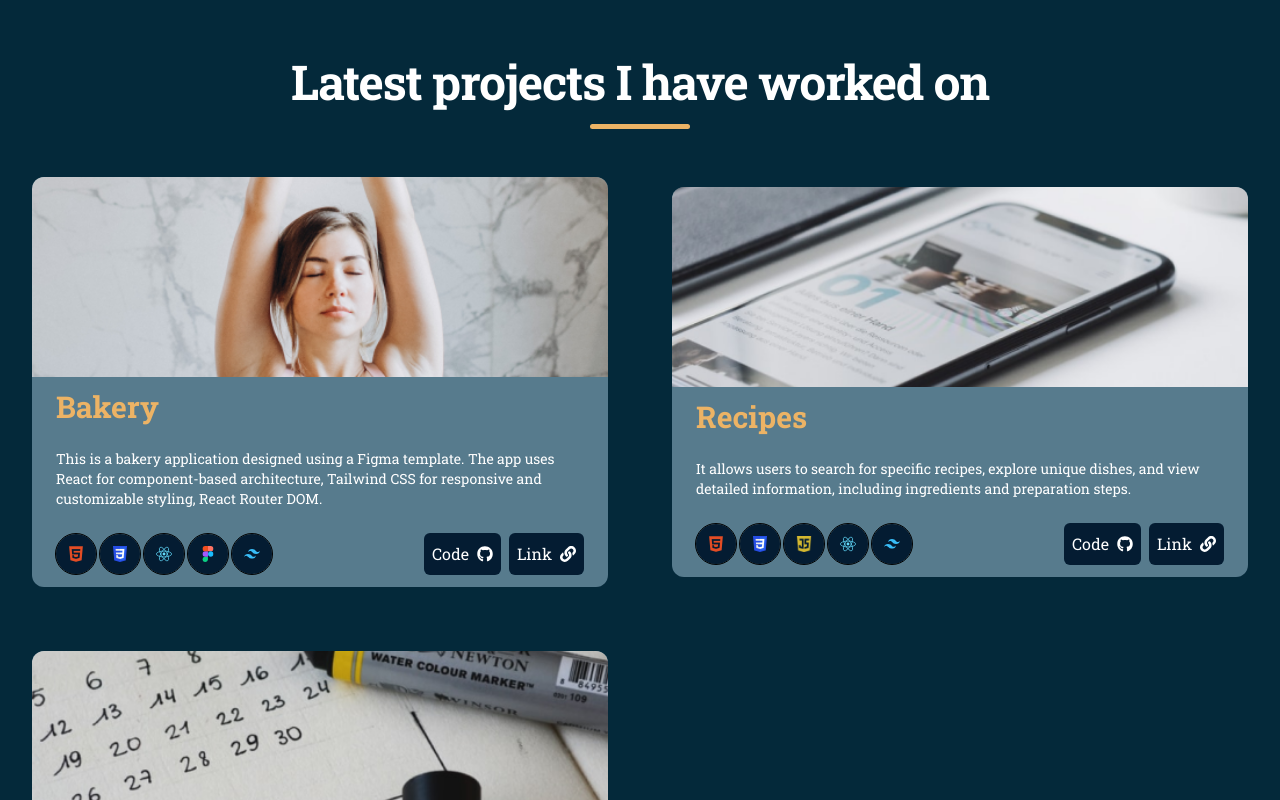
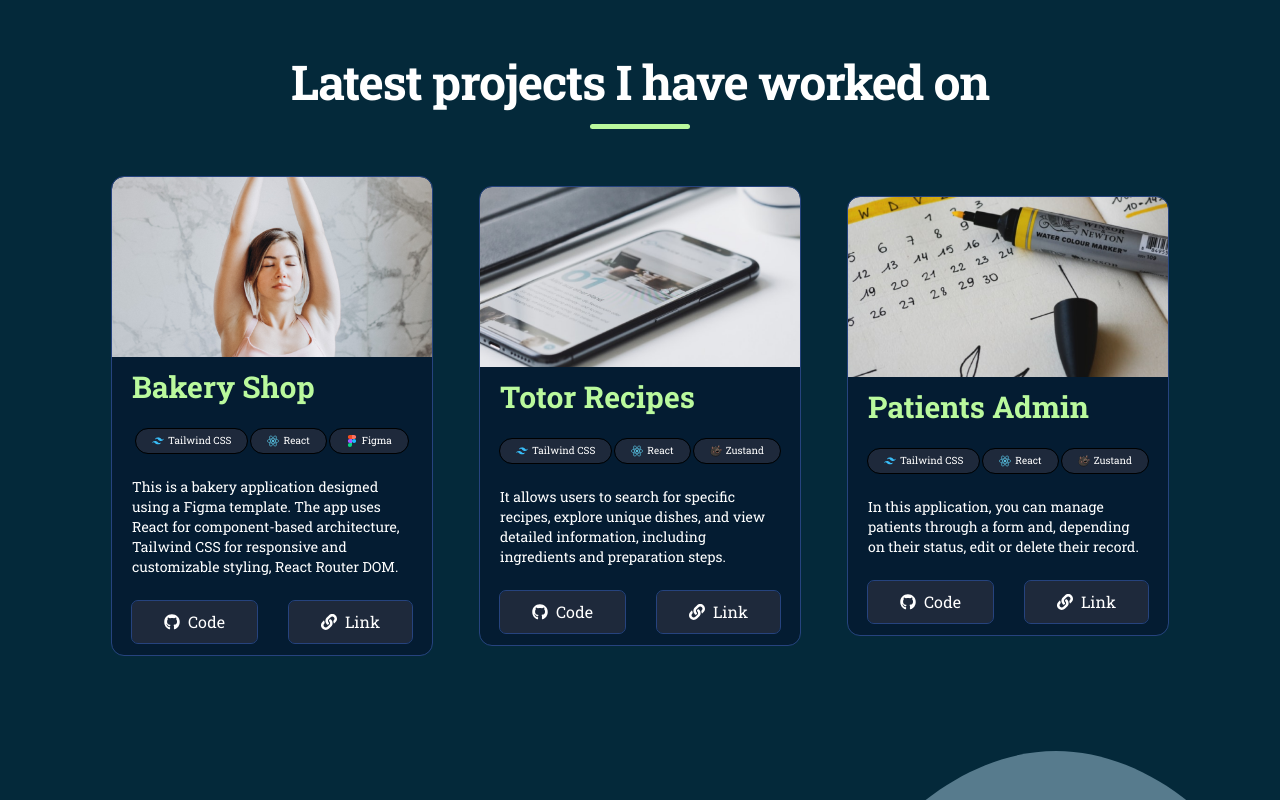
Before and after one commit to tutaabsoluta/portfolio, a React (Vite) app: page / in a window 1280 px wide. Shown: the part 580-1380 px from the top of the page. Built offline with nearby package versions, Linux system fonts and the light colour scheme.

Commit message:
color palette changes

```diff
--- a/src/components/ProjectCard.jsx
+++ b/src/components/ProjectCard.jsx
@@ -18,43 +18,40 @@ export const ProjectCard = ({
         isHovered ? "opacity-100" : "opacity-30"
       }`}
     >
-      <div className="max-w-xl flex flex-col items-center rounded-xl bg-secondary overflow-hidden relative">
+      <div className="flex flex-col items-center rounded-xl bg-accent overflow-hidden relative max-w-xs outline outline-1 outline-secondary">
         {/* Image */}
         <div className="w-full">
           <img
             src={url}
             alt={`${name} project`}
-            className="w-full h-[200px] object-cover"
+            className="w-full h-[180px] object-cover"
           />
         </div>
 
         {/* Content */}
         <div className="px-6 py-3 space-y-6">
           <h3 className="text-primary">{name}</h3>
+          <div className="flex items-center justify-center gap-1">
+            {technologies.map((technology, idx) => (
+              <Technology key={idx} name={ technology.name } url={ technology.url }  />
+            ))}
+          </div>
           <p className="text-white text-sm">{description}</p>
 
-          {/* Technologies */}
-          <div className="flex gap-2 justify-between">
-            <div className="flex items-center justify-center gap-1">
-              {technologies.map((technology, idx) => (
-                <Technology key={idx} imageUrl={technology} />
-              ))}
-            </div>
+          {/* Buttons */}
 
           {/* Buttons */}
-            <div className="flex gap-2 items-center">
-              <div className="bg-accent text-white px-2 py-2 rounded-md">
+          <div className="flex justify-center gap-8">
+            <div className="bg-slate-800 text-white px-8 py-2 rounded-md outline outline-1 outline-secondary">
               <button className="flex items-center gap-2">
-                  Code <FaGithub />
+                <FaGithub /> Code
               </button>
             </div>
-              <div className="bg-accent text-white px-2 py-2 rounded-md">
+            <div className="bg-slate-800 text-white px-8 py-2 rounded-md outline outline-1 outline-secondary">
               <button className="flex items-center gap-2">
-                  Link <FaLink />
+                <FaLink /> Link
               </button>
             </div>
-            </div>
-
           </div>
         </div>
       </div>
--- a/src/components/Projects.jsx
+++ b/src/components/Projects.jsx
@@ -6,7 +6,7 @@ export const Projects = () => {
   const [hoveredCard, setHoveredCard] = useState(null);
 
   return (
-    <main className=" grid grid-cols-2 place-items-center gap-y-16">
+    <main className="flex items-center justify-center gap-12">
       {projects.map((project, index) => (
         <div
           key={project.id}
--- a/src/components/Technology.jsx
+++ b/src/components/Technology.jsx
@@ -1,9 +1,12 @@
 
-export const Technology = ({ imageUrl }) => {
+export const Technology = ({ name, url }) => {
+
+
     return (
       <div>
-        <div className="p-3 rounded-full bg-accent outline outline-1">
-          <img src={ imageUrl } alt="Technology" className="w-4 h-4" />
+        <div className="flex items-center justify-center gap-1 px-4 rounded-full  outline outline-1 bg-slate-800">
+          <img src={ url } alt="Technology" className="w-3 h-3" />
+          <p className="text-[10px] text-white">{name}</p>
         </div>
       </div>
     );
--- a/src/data/data.js
+++ b/src/data/data.js
@@ -3,115 +3,132 @@ import { RiTailwindCssLine } from "react-icons/ri";
 export const projects = [
   {
     id: 1,
-    title: "Bakery",
-    description: 'This is a bakery application designed using a Figma template. The app uses React for component-based architecture, Tailwind CSS for responsive and customizable styling, React Router DOM.',
-    technologies: ['html.webp','css.webp', 'react.svg', 'figma.svg', 'tailwind.svg'],
-    image: 'bakery.png',
-    link: 'https://cc-bakery.netlify.app/',
+    title: "Bakery Shop",
+    description:
+      "This is a bakery application designed using a Figma template. The app uses React for component-based architecture, Tailwind CSS for responsive and customizable styling, React Router DOM.",
+    technologies: [
+
+      { name: "Tailwind CSS", url: "tailwind.svg" },
+      { name: "React", url: "react.svg" },
+      { name: "Figma", url: "figma.svg" },
+    ],
+    image: "bakery.png",
+    link: "https://cc-bakery.netlify.app/",
   },
   {
     id: 2,
-    title: "Recipes",
-    description: 'It allows users to search for specific recipes, explore unique dishes, and view detailed information, including ingredients and preparation steps.',
-    technologies: ['html.webp','css.webp', 'js.webp', 'react.svg', 'tailwind.svg'],
-    image: 'recipe.png',
-    link: 'https://tjrecipes.netlify.app/',
+    title: "Totor Recipes",
+    description:
+      "It allows users to search for specific recipes, explore unique dishes, and view detailed information, including ingredients and preparation steps.",
+    technologies: [
+      { name: "Tailwind CSS", url: "tailwind.svg" },
+      { name: "React", url: "react.svg" },
+      { name: "Zustand", url: "zustand.svg" },
+    ],
+    image: "recipe.png",
+    link: "https://tjrecipes.netlify.app/",
   },
   {
     id: 3,
-    title: "Patients",
-    description: 'In this application, you can manage patients through a form and, depending on their status, edit or delete their record. ',
-    technologies: ['html.webp','css.webp', 'js.webp', 'react.svg', 'tailwind.svg'],
-    image: 'veterinary.png',
-    link: 'https://patientszustandtta.netlify.app/',
+    title: "Patients Admin",
+    description:
+      "In this application, you can manage patients through a form and, depending on their status, edit or delete their record. ",
+    technologies: [
+      { name: "Tailwind CSS", url: "tailwind.svg" },
+      { name: "React", url: "react.svg" },
+      { name: "Zustand", url: "zustand.svg" },
+    ],
+    image: "veterinary.png",
+    link: "https://patientszustandtta.netlify.app/",
   },
 ];
 
 export const skills = [
   {
     id: 1,
-    title: 'Html',
-    image: 'html.webp',
+    title: "Html",
+    image: "html.webp",
   },
   {
     id: 2,
-    title: 'Css',
-    image: 'css.webp',
+    title: "Css",
+    image: "css.webp",
   },
   {
     id: 3,
-    title: 'JavaScript',
-    image: 'js.webp',
+    title: "JavaScript",
+    image: "js.webp",
   },
   {
     id: 4,
-    title: 'TailwindCSS',
-    image: 'tailwind.svg',
+    title: "TailwindCSS",
+    image: "tailwind.svg",
   },
   {
     id: 5,
-    title: 'React',
-    image: 'react.svg',
+    title: "React",
+    image: "react.svg",
   },
   {
     id: 6,
-    title: 'Zustand',
-    image: 'zustand.svg',
+    title: "Zustand",
+    image: "zustand.svg",
   },
   {
     id: 7,
-    title: 'Jest',
-    image: 'jest.webp',
-  },,
+    title: "Jest",
+    image: "jest.webp",
+  },
+  ,
   {
     id: 8,
-    title: 'Git',
-    image: 'git.svg',
-  }
-]
+    title: "Git",
+    image: "git.svg",
+  },
+];
 
 export const learningSkills = [
   {
     id: 1,
-    title: 'Redux',
-    image: 'redux.svg',
+    title: "Redux",
+    image: "redux.svg",
   },
   {
     id: 2,
-    title: 'NodeJS',
-    image: 'node.png',
+    title: "NodeJS",
+    image: "node.png",
   },
   {
     id: 3,
-    title: 'TypeScript',
-    image: 'ts.png',
+    title: "TypeScript",
+    image: "ts.png",
   },
   {
     id: 4,
-    title: 'Figma',
-    image: 'figma.svg',
+    title: "Figma",
+    image: "figma.svg",
   },
-]
+];
 
 export const otherSkills = [
   {
     id: 1,
-    title: 'Spanish: Native',
-    image: 'spanish.svg',
+    title: "Spanish: Native",
+    image: "spanish.svg",
   },
   {
     id: 2,
-    title: 'English: B2',
-    image: 'eng.svg',
+    title: "English: B2",
+    image: "eng.svg",
   },
   {
     id: 3,
-    title: 'C#',
-    image: 'csharp.svg',
+    title: "C#",
+    image: "csharp.svg",
   },
   {
     id: 4,
-    title: 'SQL',
-    image: 'sql.svg',
+    title: "SQL",
+    image: "sql.svg",
   },
-]
+];
--- a/tailwind.config.js
+++ b/tailwind.config.js
@@ -8,12 +8,11 @@ export default {
     extend: {
       fontFamily: [ 'Roboto Slab', 'serif' ],
       colors: {
-        primary: '#ECB365',
+        primary: '#BAF99D',
         primaryStrong: '#3323a1',
-        secondary: '#577B8D',
-        neutral: '#04293A', // bg
+        secondary: '#26437E',
+        neutral: '#04293A', // bg 04293A
         accent: '#041C32', // footer,
-        terciary:"#C9E9D2"
       },
 
     },
```
Lines whose indentation alone changed are shown as unchanged.
